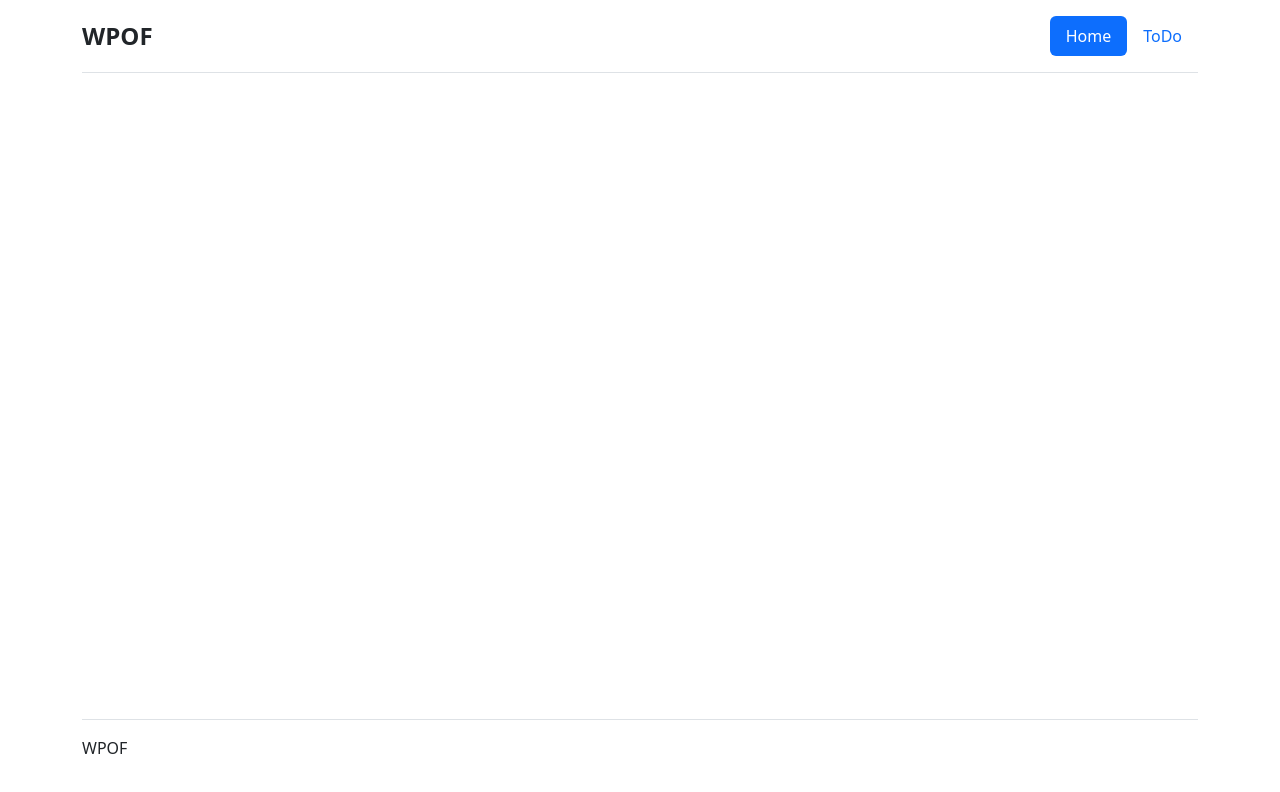
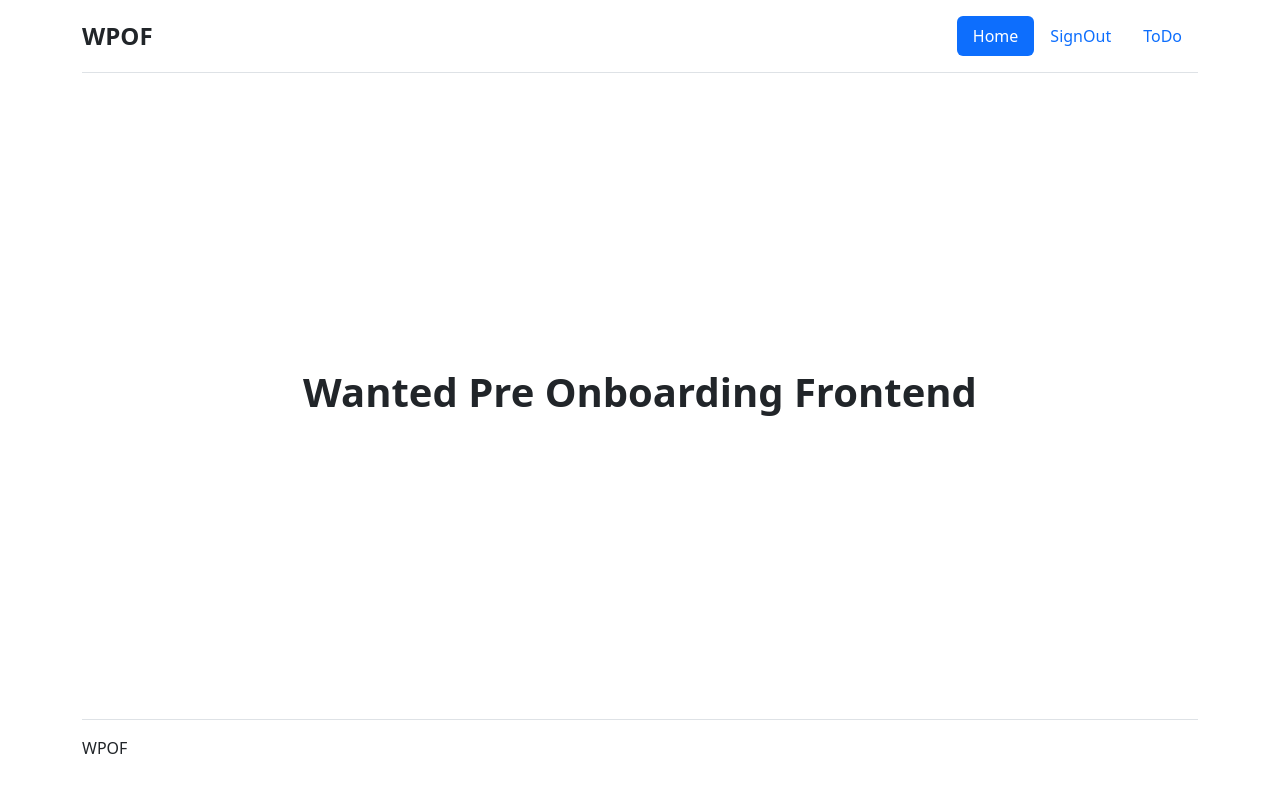
Before and after one commit to gkwk/wanted-pre-onboarding-frontend, a React (Create React App) app: page / in a window 1280 px wide. Shown: the top 792 px of the page. Built offline with nearby package versions, Linux system fonts and the light colour scheme; sample sign-in values are in the browser's storage.

Commit message:
app 로그인 여부 확인 후 redirect 여부 구현, logout구현 주석 정리

```diff
--- a/src/App.jsx
+++ b/src/App.jsx
@@ -1,22 +1,72 @@
-import { BrowserRouter, Routes, Route } from 'react-router-dom';
+// import { BrowserRouter, Routes, Route, useNavigate, Navigate, redirect } from 'react-router-dom';
+import {createBrowserRouter,RouterProvider,Navigate, redirect} from "react-router-dom";
 import Main from "./page/Main"
 import NotFound from "./page/NotFound"
 import SignIn from "./page/SignIn"
 import SignUp from "./page/SignUp"
 import ToDo from "./page/ToDo"
 
+import AuthCheck from "./page/AuthCheck"
+
+
 function App() {
+    function user_Authenticated_Loader() {
+        if (!AuthCheck()) {
+            // loader는 Navigate대신 redirect를 사용해야 한다.
+            return redirect("/");
+        }
+        return null;
+    }
+
+    function user_NotAuthenticated_Loader() {
+        if (AuthCheck()) {
+            return redirect("/");
+        }
+        return null;
+    }
+
+    const router = createBrowserRouter([
+        {
+            path: "/",
+            Component: Main,
+        },
+
+        {
+            path: "/signin",
+            Component: SignIn,
+            loader: user_NotAuthenticated_Loader,
+        },
+
+        {
+            path: "/signup",
+            Component: SignUp,
+            loader: user_NotAuthenticated_Loader,
+        },
+
+        {
+            path: "/todo",
+            Component: ToDo,
+            loader: user_Authenticated_Loader,
+        },
+
+        {
+            path: "/signout",
+            loader: user_Authenticated_Loader,
+            Component() {localStorage.removeItem("access_token"); Navigate("/");}
+        },
+
+        {
+            path: "*",
+            Component: NotFound,
+        },
+    ]);
+
+
+
+
     return (
         <div className="App h-100">
-            <BrowserRouter>
-                    <Routes>
-                        <Route exact path="/signup/"  element={<SignUp />}></Route>
-                        <Route exact path="/signin/"  element={<SignIn />}></Route>
-                        <Route exact path="/todo/"  element={<ToDo />}></Route>
-                        <Route exact path="/"  element={<Main />}></Route>
-                        <Route path="*"  element={<NotFound />}></Route>
-                    </Routes>
-            </BrowserRouter>
+            <RouterProvider router={router} />
         </div>
     );
 }
--- a/src/htmlpreset/Header.jsx
+++ b/src/htmlpreset/Header.jsx
@@ -1,7 +1,6 @@
-// import { BrowserRouter, Routes, Route } from 'react-router-dom';
 import { Link } from 'react-router-dom';
-import { useLocation } from 'react-router-dom';
 import './css/Header.css';
+import AuthCheck from "../page/AuthCheck"
 
 function Header() {
     return (
@@ -13,9 +12,10 @@ function Header() {
 
                 <ul className="nav nav-pills">
                     <li className="nav-item"><Link to="/" className="nav-link" aria-current="page" id="page_home">Home</Link></li>
-                    {(localStorage.getItem("access_token")) ? undefined : <li className="nav-item"><Link to="/signin" className="nav-link" id="page_signin">SignIn</Link></li> }
-                    {(localStorage.getItem("access_token")) ? undefined : <li className="nav-item"><Link to="/signup" className="nav-link" id="page_signup">SignUp</Link></li> }
-                    {(localStorage.getItem("access_token")) ? <li className="nav-item"><Link to="/todo" className="nav-link" id="page_todo">ToDo</Link></li> : undefined }
+                    <li className="nav-item"><Link to="/signin" className="nav-link" id="page_signin" hidden={AuthCheck()}>SignIn</Link></li>
+                    <li className="nav-item"><Link to="/signup" className="nav-link" id="page_signup" hidden={AuthCheck()}>SignUp</Link></li>
+                    <li className="nav-item"><Link to="/signout" className="nav-link" id="page_signout" hidden={!AuthCheck()}>SignOut</Link></li>
+                    <li className="nav-item"><Link to="/todo" className="nav-link" id="page_todo" hidden={!AuthCheck()}>ToDo</Link></li>
                 </ul>
             </header>
         </div>
--- /dev/null
+++ b/src/page/AuthCheck.jsx
@@ -0,0 +1,6 @@
+function AuthCheck() {
+
+    return (localStorage.getItem("access_token") ? true : false)
+}
+
+export default AuthCheck;
--- a/src/page/Main.jsx
+++ b/src/page/Main.jsx
@@ -1,6 +1,5 @@
-// import { BrowserRouter, Routes, Route } from 'react-router-dom';
 import React from 'react';
-import { useState, useEffect } from "react";
+import { useEffect } from "react";
 import Header from "../htmlpreset/Header";
 import Footer from "../htmlpreset/Footer";
 
@@ -12,7 +11,6 @@ function Main() {
     }
 
     useEffect(() => {
-        // console.log(`useEffect`);
         NavActivator()
     }, []);
 
@@ -21,9 +19,12 @@ function Main() {
 
             { Header() }
 
-            <main>
+            <main className='h-100'>
 
-                <div id="_content">
+                <div id="_content"  className="d-flex align-items-center container h-100">
+                    <div className='text-center w-100'>
+                        <h1><b>Wanted Pre Onboarding Frontend</b></h1>
+                    </div>
 
                 </div>
 
--- a/src/page/NotFound.jsx
+++ b/src/page/NotFound.jsx
@@ -1,7 +1,8 @@
 function NotFound() {
     return (
-        <div>
-            404 Error
+        <div className="text-center">
+            <h1><b>404</b></h1>
+            <h1><b>Not Found</b></h1>
         </div>
     );
 };
--- a/src/page/SignIn.jsx
+++ b/src/page/SignIn.jsx
@@ -1,4 +1,4 @@
-import { BrowserRouter, Routes, Route, useNavigate } from 'react-router-dom';
+import { useNavigate } from 'react-router-dom';
 import Header from "../htmlpreset/Header";
 import Footer from "../htmlpreset/Footer";
 import { useState, useEffect } from "react";
@@ -69,8 +69,8 @@ function SignIn() {
 
                 if ("access_token" in response) {
                     localStorage.setItem("access_token",response["access_token"])
+                    navigate("/todo")
                 }
-                navigate("/todo")
             })
         }
     }
@@ -93,7 +93,7 @@ function SignIn() {
                 <div className="form-signin m-auto">
                 <form onSubmit={SignInSubmit}>
                     <div className="text-center">
-                        <h1 className="h3 mb-5 fw-normal">Register</h1>
+                        <h1 className="h3 mb-5 fw-normal">Sign In</h1>
                     </div>
 
                     <div className="form-floating mb-3">
--- a/src/page/SignUp.jsx
+++ b/src/page/SignUp.jsx
@@ -1,4 +1,4 @@
-import { BrowserRouter, Routes, Route, useNavigate } from 'react-router-dom';
+import { useNavigate } from 'react-router-dom';
 import Header from "../htmlpreset/Header";
 import Footer from "../htmlpreset/Footer";
 import { useState, useEffect } from "react";
@@ -86,7 +86,7 @@ function SignUp() {
                 <div className="form-signin m-auto">
                 <form onSubmit={SignUpSubmit} noValidate>
                     <div className="text-center">
-                        <h1 className="h3 mb-5 fw-normal">Register</h1>
+                        <h1 className="h3 mb-5 fw-normal">Sign Up</h1>
                     </div>
 
                     <div className="form-floating mb-3">
--- a/src/page/ToDo.jsx
+++ b/src/page/ToDo.jsx
@@ -1,4 +1,3 @@
-import { BrowserRouter, Routes, Route, useNavigate } from 'react-router-dom';
 import Header from "../htmlpreset/Header";
 import Footer from "../htmlpreset/Footer";
 import { useState, useEffect } from "react";
@@ -6,8 +5,6 @@ import "./css/ToDo.css"
 
 
 function ToDo() {
-    const navigate = useNavigate();
-
     const [ToDo_List,set_ToDo_List] = useState({})
 
     const [ToDo_List_idEditing,set_ToDo_List_idEditing] = useState({})
@@ -245,7 +242,7 @@ function ToDo() {
                 {Object.keys(ToDoList).map((id) => (
                     <li key={id} className="d-flex justify-content-center">
                         <label className="d-flex justify-content-center" id="todoitem">
-                            <input className="me-3" type="checkbox" comment_id={id} checked={ToDoList[id]["isCompleted"]} onChange={isCompletedChange}/>
+                            <input className="me-3 button35" type="checkbox" comment_id={id} checked={ToDoList[id]["isCompleted"]} onChange={isCompletedChange}/>
                             {ToDo_List_idEditing[id] ?
                                 <div className="flex-grow-1">
                                     <input className="form-control text-break flex-grow-1 todoitem_name" data-testid="modify-input" comment_id={id} value={ToDo_List_temptodo[id]} onChange={temptodoChange} />
@@ -271,10 +268,6 @@ function ToDo() {
     };
 
     useEffect(() => {
-        if (!("access_token" in localStorage)) {
-            return navigate("/signin")
-        }
-
         NavActivator();
 
         getTodo()
--- a/src/page/css/ToDo.css
+++ b/src/page/css/ToDo.css
@@ -13,7 +13,6 @@
     width:100%;
 }
 
-
 #todonew {
     border: 1px solid rgb(152, 162, 247);
     border-radius: 15px;
@@ -22,4 +21,10 @@
 
 .button65 {
     width: 65px;
+    min-width: 65px;
 }
+
+.button35 {
+    width: 35px;
+    min-width: 35px;
+}
```
